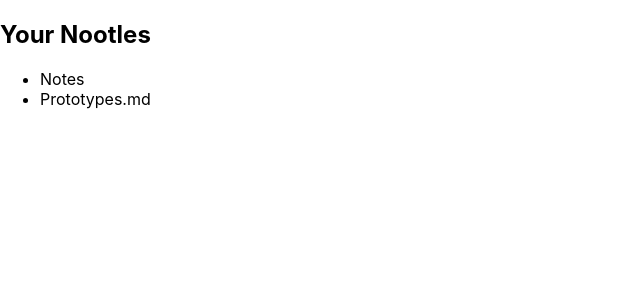
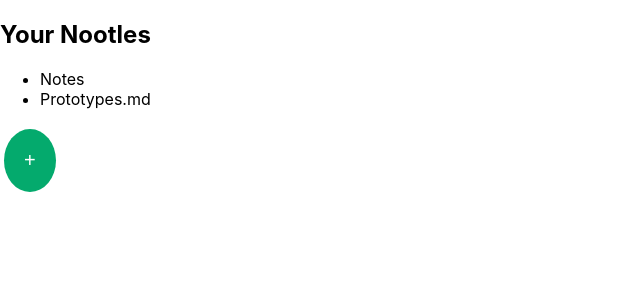
Before and after one commit to jmdaemon/nootle, a React (Create React App) app: page / in a window 1280 px wide. Shown: the top 300 px of the page, without its empty margins (0-640 px from the left). Built offline with nearby package versions, Linux system fonts and the light colour scheme.

Commit message:
Create green button to add a new note

```diff
--- /dev/null
+++ b/src/Button.css
@@ -0,0 +1,13 @@
+ .button {
+  background-color: #04AA6D;
+  border: none;
+  color: white;
+  padding: 20px;
+  text-align: center;
+  text-decoration: none;
+  display: inline-block;
+  font-size: 20px;
+  margin: 4px 4px;
+}
+
+.circle-button {border-radius: 120%;}
--- a/src/Menu.js
+++ b/src/Menu.js
@@ -1,4 +1,5 @@
 import React from 'react';
+import './Button.css';
 
 class Menu extends React.Component {
     constructor(props) {
@@ -14,6 +15,7 @@ class Menu extends React.Component {
         <ul>
           {notesList}
         </ul>
+        <button class="button circle-button">+</button>
       </div>
     );
   }
```
